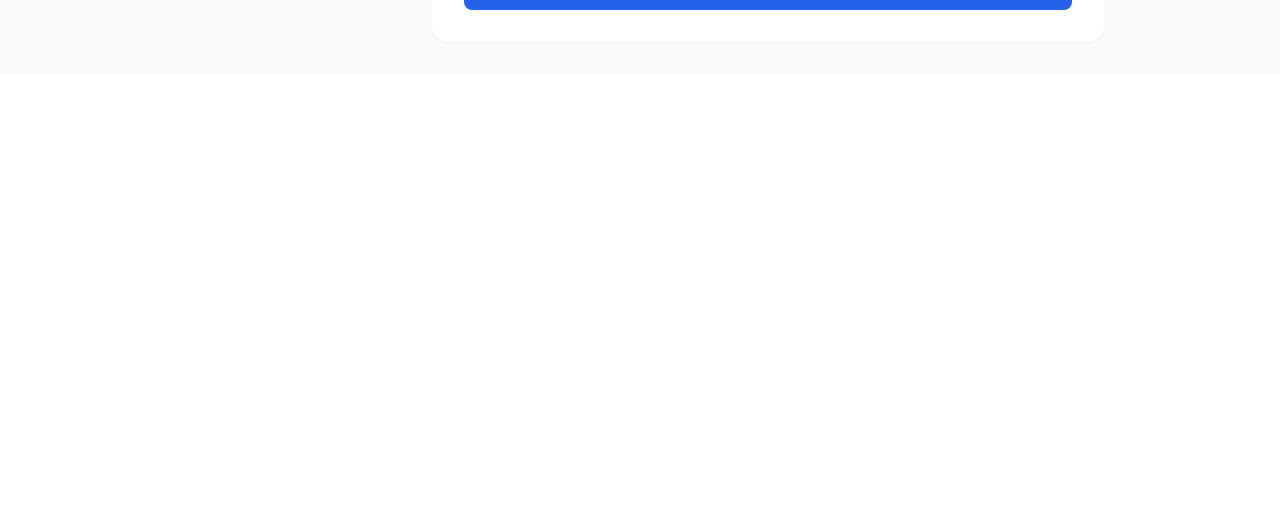
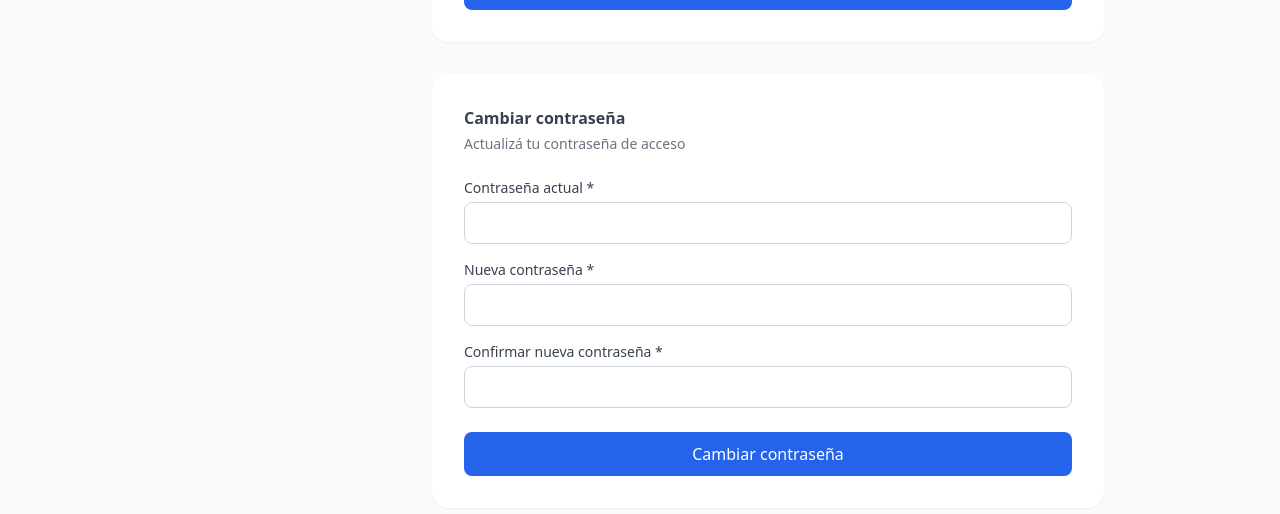
Before and after one commit to manlioescobar2020-droid/clinica-sistema, a Next.js app: page /dashboard/configuracion in a window 1280 px wide. Shown: the part 861-1375 px from the top of the page. Before the commit the page ends 935 px from the top, so only its background shows below. Built offline with nearby package versions, Linux system fonts and the light colour scheme; no server answers; the database is empty; sample sign-in values are in the browser's storage.

Commit message:
Agregar cambio de contraseña

```diff
--- a/src/app/dashboard/configuracion/page.tsx
+++ b/src/app/dashboard/configuracion/page.tsx
@@ -2,6 +2,7 @@
 
 import { useState, useEffect } from "react"
 import { getClinicConfig, updateClinicConfig } from "@/lib/actions/clinic"
+import { changePassword } from "@/lib/actions/auth"
 
 type ClinicConfig = Awaited<ReturnType<typeof getClinicConfig>>
 
@@ -37,12 +38,34 @@ export default function ConfiguracionPage() {
   const [success, setSuccess] = useState(false)
   const [config, setConfig] = useState<ClinicConfig>(null)
 
+  const [pwLoading, setPwLoading] = useState(false)
+  const [pwError, setPwError] = useState("")
+  const [pwSuccess, setPwSuccess] = useState(false)
+
   useEffect(() => {
     getClinicConfig().then((data) => {
       setConfig(data)
       setLoadingData(false)
     })
   }, [])
+
+  async function handlePasswordSubmit(e: React.FormEvent<HTMLFormElement>) {
+    e.preventDefault()
+    setPwLoading(true)
+    setPwError("")
+    setPwSuccess(false)
+
+    try {
+      const formData = new FormData(e.currentTarget)
+      await changePassword(formData)
+      setPwSuccess(true)
+      ;(e.target as HTMLFormElement).reset()
+    } catch (err) {
+      setPwError(err instanceof Error ? err.message : "Error al cambiar la contraseña")
+    } finally {
+      setPwLoading(false)
+    }
+  }
 
   async function handleSubmit(e: React.FormEvent<HTMLFormElement>) {
     e.preventDefault()
@@ -185,6 +208,71 @@ export default function ConfiguracionPage() {
             {loading ? "Guardando..." : "Guardar configuración"}
           </button>
         </form>
+
+        {/* Cambiar contraseña */}
+        <form onSubmit={handlePasswordSubmit} className="bg-white rounded-2xl shadow-sm p-8 space-y-6 mt-8">
+          <div>
+            <h2 className="font-semibold text-gray-700 mb-1">Cambiar contraseña</h2>
+            <p className="text-sm text-gray-500">Actualizá tu contraseña de acceso</p>
+          </div>
+
+          <div className="space-y-4">
+            <div>
+              <label className="block text-sm font-medium text-gray-700 mb-1">
+                Contraseña actual *
+              </label>
+              <input
+                name="currentPassword"
+                type="password"
+                required
+                autoComplete="current-password"
+                className="w-full border border-gray-300 rounded-lg px-4 py-2.5 text-sm focus:outline-none focus:ring-2 focus:ring-blue-500"
+              />
+            </div>
+            <div>
+              <label className="block text-sm font-medium text-gray-700 mb-1">
+                Nueva contraseña *
+              </label>
+              <input
+                name="newPassword"
+                type="password"
+                required
+                autoComplete="new-password"
+                className="w-full border border-gray-300 rounded-lg px-4 py-2.5 text-sm focus:outline-none focus:ring-2 focus:ring-blue-500"
+              />
+            </div>
+            <div>
+              <label className="block text-sm font-medium text-gray-700 mb-1">
+                Confirmar nueva contraseña *
+              </label>
+              <input
+                name="confirmPassword"
+                type="password"
+                required
+                autoComplete="new-password"
+                className="w-full border border-gray-300 rounded-lg px-4 py-2.5 text-sm focus:outline-none focus:ring-2 focus:ring-blue-500"
+              />
+            </div>
+          </div>
+
+          {pwError && (
+            <p className="text-sm text-red-600 bg-red-50 px-4 py-2 rounded-lg">{pwError}</p>
+          )}
+          {pwSuccess && (
+            <p className="text-sm text-green-700 bg-green-50 px-4 py-2 rounded-lg">
+              Contraseña actualizada correctamente.
+            </p>
+          )}
+
+          <button
+            type="submit"
+            disabled={pwLoading}
+            className="w-full bg-blue-600 hover:bg-blue-700 text-white font-medium py-2.5 rounded-lg transition disabled:opacity-50"
+          >
+            {pwLoading ? "Actualizando..." : "Cambiar contraseña"}
+          </button>
+        </form>
+
       </div>
     </div>
   )
--- a/src/components/MercadoPagoButton.tsx
+++ b/src/components/MercadoPagoButton.tsx
@@ -29,16 +29,28 @@ export function MercadoPagoButton({ appointmentId, defaultAmount = 0 }: MercadoP
         body: JSON.stringify({ appointmentId, amount: parsedAmount }),
       })
 
-      const data = await res.json()
+      // Intentar parsear JSON incluso en errores para obtener el mensaje exacto
+      let data: { error?: string; checkoutUrl?: string } = {}
+      try {
+        data = await res.json()
+      } catch {
+        setError(`Error del servidor (status ${res.status}). Revisá los logs de Vercel.`)
+        return
+      }
 
       if (!res.ok) {
-        setError(data.error ?? "Error al crear preferencia de pago")
+        setError(data.error ?? `Error ${res.status} al crear preferencia de pago`)
+        return
+      }
+
+      if (!data.checkoutUrl) {
+        setError("La API no devolvió una URL de pago. Revisá los logs de Vercel.")
         return
       }
 
       window.location.href = data.checkoutUrl
-    } catch {
-      setError("Error de conexión. Intentá nuevamente.")
+    } catch (e) {
+      setError(`Error de red: ${e instanceof Error ? e.message : "sin conexión"}`)
     } finally {
       setLoading(false)
     }
--- /dev/null
+++ b/src/lib/actions/auth.ts
@@ -0,0 +1,45 @@
+"use server"
+
+import { prisma } from "@/lib/prisma"
+import { getServerSession } from "next-auth"
+import { authOptions } from "@/lib/auth"
+import bcrypt from "bcryptjs"
+
+export async function changePassword(formData: FormData) {
+  const session = await getServerSession(authOptions)
+  if (!session?.user?.id) throw new Error("No autorizado")
+
+  const currentPassword = formData.get("currentPassword") as string
+  const newPassword = formData.get("newPassword") as string
+  const confirmPassword = formData.get("confirmPassword") as string
+
+  if (!currentPassword || !newPassword || !confirmPassword) {
+    throw new Error("Todos los campos son obligatorios")
+  }
+
+  if (newPassword.length < 6) {
+    throw new Error("La nueva contraseña debe tener al menos 6 caracteres")
+  }
+
+  if (newPassword !== confirmPassword) {
+    throw new Error("Las contraseñas no coinciden")
+  }
+
+  const user = await prisma.user.findUnique({ where: { id: session.user.id } })
+  if (!user) throw new Error("Usuario no encontrado")
+
+  const passwordMatch = await bcrypt.compare(currentPassword, user.password)
+  if (!passwordMatch) throw new Error("La contraseña actual es incorrecta")
+
+  const hashed = await bcrypt.hash(newPassword, 10)
+
+  try {
+    await prisma.user.update({
+      where: { id: user.id },
+      data: { password: hashed },
+    })
+    return { success: true }
+  } catch (error) {
+    throw new Error("No se pudo actualizar la contraseña. Intente nuevamente.", { cause: error })
+  }
+}
```
Also changed, not shown: .claude/settings.local.json, 1 other file (tests, documents, lock files or other folders).
